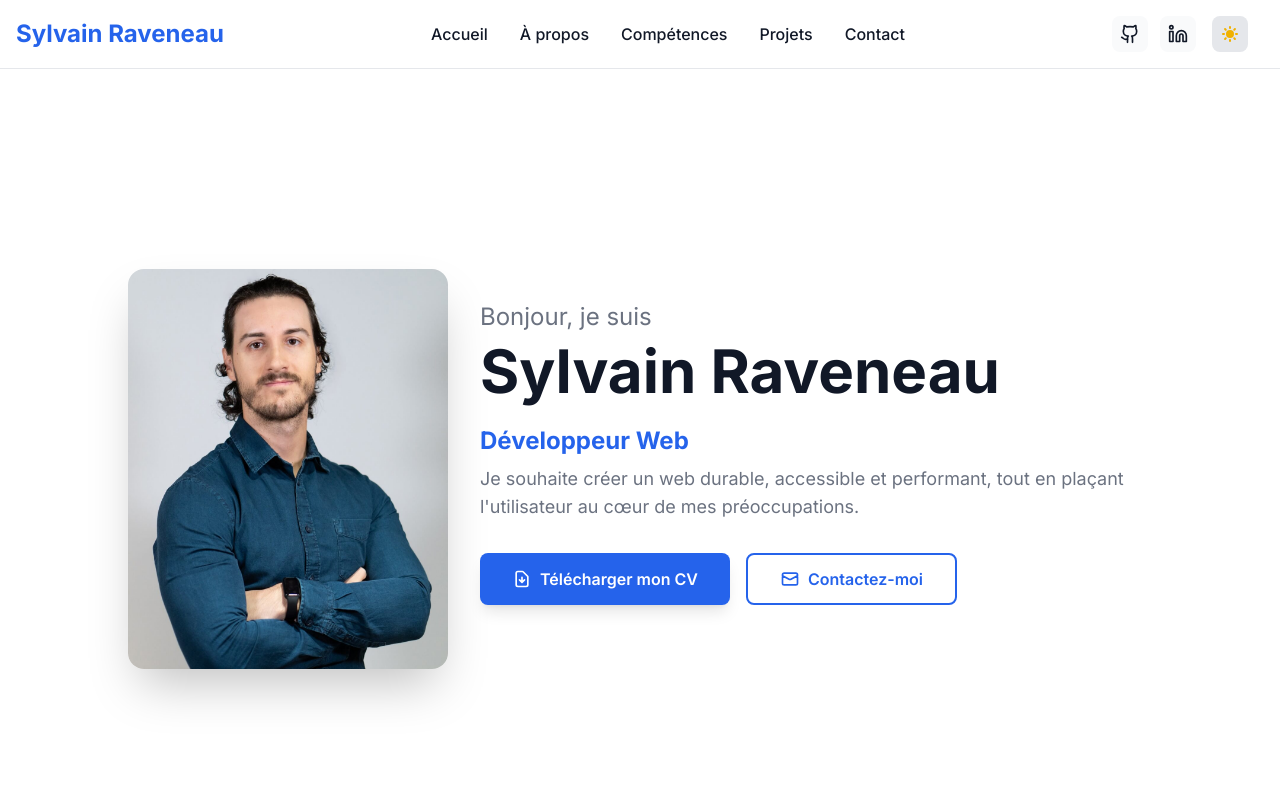
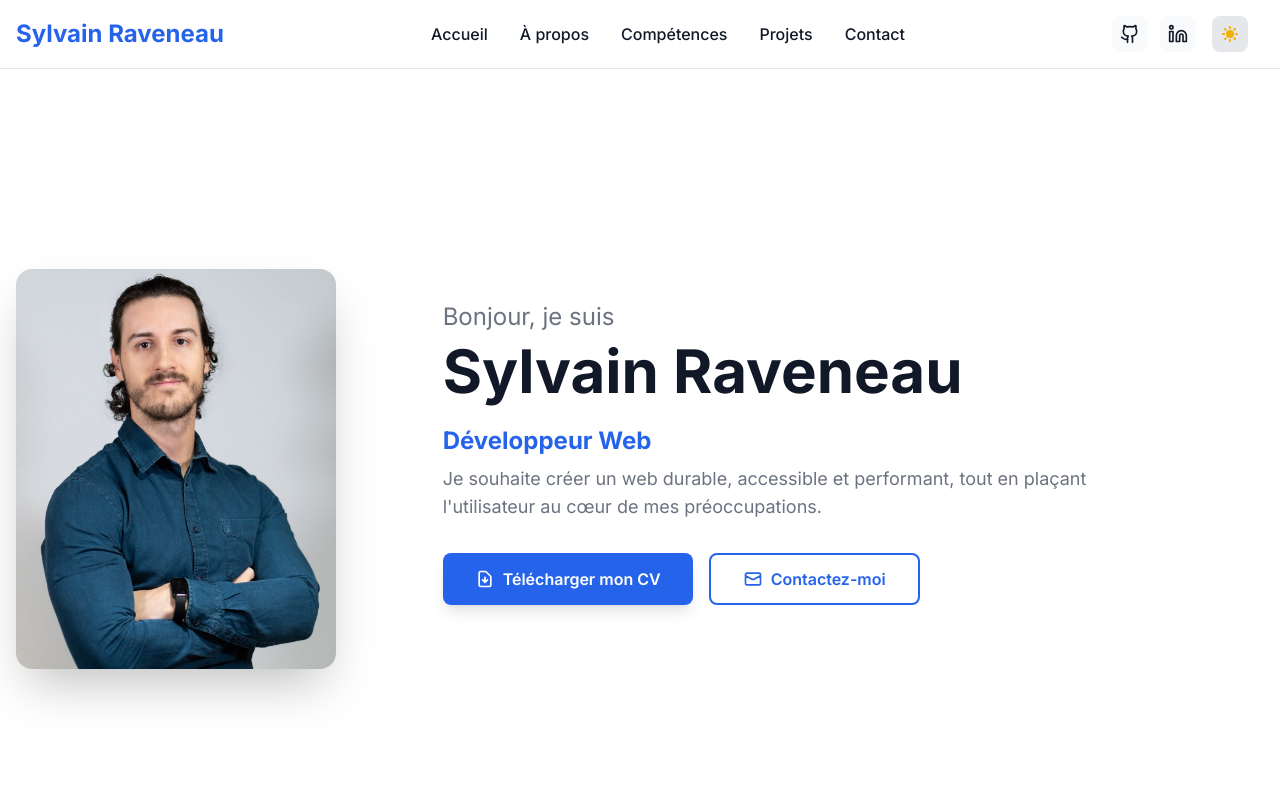
Before and after one commit to SlyCatDev/Portfolio, a Vue app: page / in a window 1280 px wide. Shown: the top 800 px of the page. Built offline with nearby package versions, Linux system fonts and the light colour scheme.

Commit message:
[🪄refactor] App.vue: simplification de la structure du composant en supprimant la section hero en doublon

```diff
--- a/src/App.vue
+++ b/src/App.vue
@@ -2,9 +2,7 @@
   <div class="min-h-screen bg-surface text-primary">
     <AppHeader />
     <main>
-      <section id="hero" class="h-screen flex items-center justify-center bg-surface">
-        <HeroSection/>
-      </section>
+      <HeroSection/>
       <AboutSection/>
       <SkillsSection/>
       <ProjectSection/>
```
